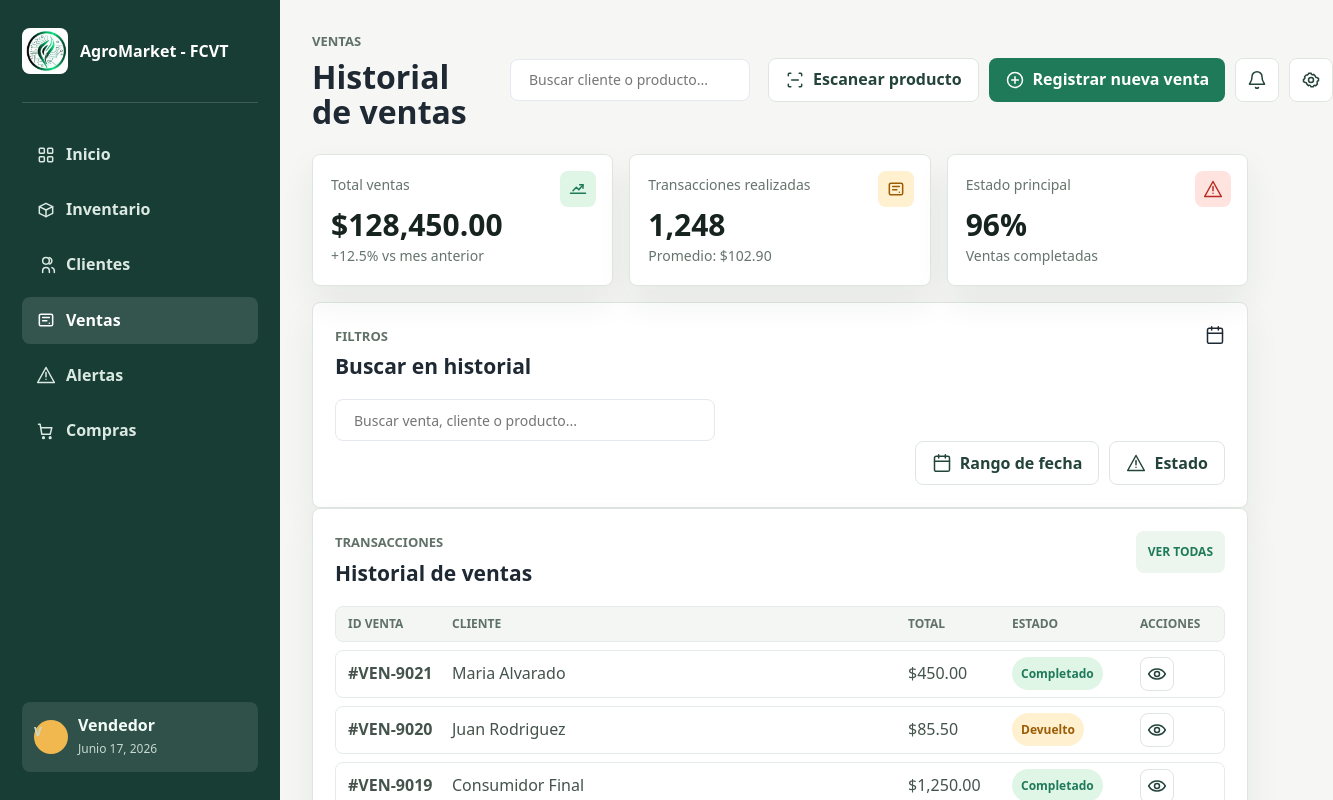
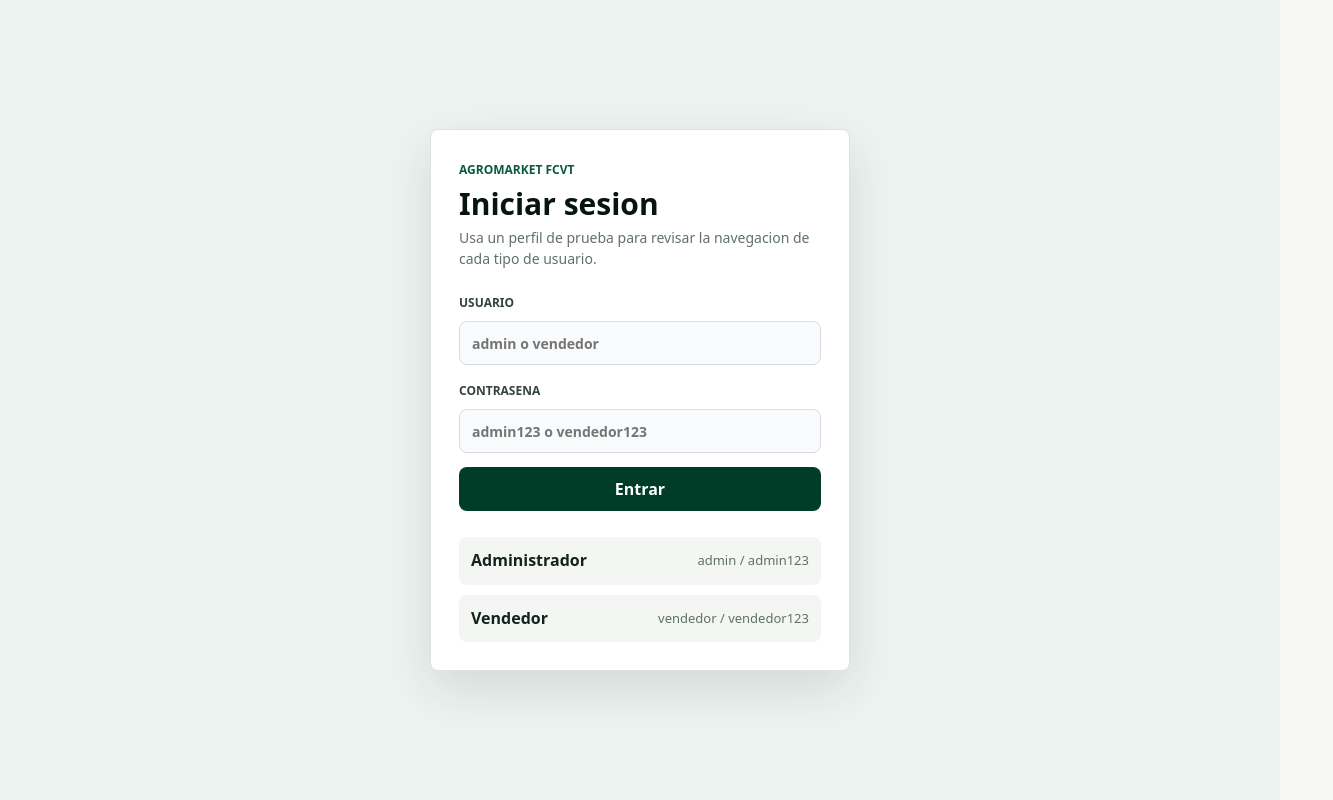
Before and after one commit to JoC1305/AgroMarket-FCVT, a React (Vite) app in the folder frontend/: page / in a window 1280 px wide. Shown: the top 800 px of the page, 1333 px wide, since content can reach past the window. Built offline with nearby package versions, Linux system fonts and the light colour scheme.

Commit message:
Creación de login para pruebas de navegación de usuario

```diff
--- a/frontend/src/App.css
+++ b/frontend/src/App.css
@@ -1709,3 +1709,148 @@ meter::-webkit-meter-optimum-value {
   width: 34px;
   height: 34px;
 }
+
+.login-page {
+  min-height: 100svh;
+  display: grid;
+  place-items: center;
+  padding: 28px;
+  background: #edf3f1;
+  color: #14221d;
+}
+
+.login-panel {
+  width: min(420px, 100%);
+  display: grid;
+  gap: 22px;
+  padding: 28px;
+  background: #ffffff;
+  border: 1px solid #dbe4df;
+  border-radius: 8px;
+  box-shadow: 0 18px 50px rgba(20, 34, 29, 0.12);
+}
+
+.login-eyebrow,
+.login-copy,
+.login-panel h1 {
+  margin: 0;
+}
+
+.login-eyebrow {
+  color: #0b5a3d;
+  font-size: 12px;
+  font-weight: 900;
+  text-transform: uppercase;
+}
+
+.login-panel h1 {
+  margin-top: 6px;
+  color: #07140f;
+  font-size: 30px;
+  line-height: 1.1;
+}
+
+.login-copy {
+  margin-top: 8px;
+  color: #607168;
+  font-size: 14px;
+  line-height: 1.45;
+}
+
+.login-form {
+  display: grid;
+  gap: 14px;
+}
+
+.login-form label {
+  display: grid;
+  gap: 7px;
+  color: #34433c;
+  font-size: 12px;
+  font-weight: 900;
+  text-transform: uppercase;
+}
+
+.login-form input {
+  min-height: 44px;
+  border: 1px solid #d7dde5;
+  border-radius: 8px;
+  background: #f9fbfc;
+  color: #16231e;
+  font: inherit;
+  font-size: 14px;
+  padding: 0 12px;
+}
+
+.login-form button {
+  min-height: 44px;
+  border: 0;
+  border-radius: 8px;
+  background: #003d28;
+  color: #ffffff;
+  font: inherit;
+  font-weight: 900;
+  cursor: pointer;
+}
+
+.login-form button:hover {
+  background: #0b5a3d;
+}
+
+.login-error {
+  margin: 0;
+  padding: 10px 12px;
+  border-radius: 8px;
+  background: #ffe4e0;
+  color: #a82720;
+  font-size: 13px;
+  font-weight: 800;
+}
+
+.login-users {
+  display: grid;
+  gap: 10px;
+  padding-top: 4px;
+}
+
+.login-users div {
+  display: flex;
+  align-items: center;
+  justify-content: space-between;
+  gap: 12px;
+  padding: 12px;
+  border-radius: 8px;
+  background: #f3f6f2;
+}
+
+.login-users strong,
+.login-users span {
+  display: block;
+}
+
+.login-users span {
+  color: #607168;
+  font-size: 13px;
+}
+
+.seller-footer {
+  display: grid;
+  gap: 10px;
+}
+
+.seller-logout {
+  display: flex;
+  align-items: center;
+  justify-content: center;
+  min-height: 38px;
+  border-radius: 8px;
+  background: rgba(255, 255, 255, 0.1);
+  color: #f5fbf7;
+  font-size: 13px;
+  font-weight: 800;
+  text-decoration: none;
+}
+
+.seller-logout:hover {
+  background: rgba(255, 255, 255, 0.16);
+}
--- a/frontend/src/App.tsx
+++ b/frontend/src/App.tsx
@@ -1,10 +1,36 @@
 import { useEffect, useState } from 'react'
+import type { FormEvent } from 'react'
 import AdminHeader from './components_admin/AdminHeader'
 import AdminSidebar from './components_admin/AdminSidebar'
 import AdminHome from './pages_admin/home'
 import AdminVentas from './pages_admin/Ventas'
+import SellerHome from './pages_vendedor/home'
 import HistorialDeVentas from './pages_vendedor/HistorialDeVentas'
 import './App.css'
+
+type UserRole = 'admin' | 'seller'
+
+type Session = {
+  name: string
+  role: UserRole
+}
+
+type TestUser = Session & {
+  password: string
+}
+
+const testUsers: Record<string, TestUser> = {
+  admin: {
+    name: 'Administrador',
+    password: 'admin123',
+    role: 'admin',
+  },
+  vendedor: {
+    name: 'Vendedor',
+    password: 'vendedor123',
+    role: 'seller',
+  },
+}
 
 const pageTitles: Record<string, string> = {
   inventario: 'Inventario',
@@ -15,7 +41,87 @@ const pageTitles: Record<string, string> = {
   usuarios: 'Usuarios',
 }
 
-const getActivePage = () => window.location.hash.replace('#', '') || 'vendedor-ventas'
+const getActivePage = () => window.location.hash.replace('#', '') || 'inicio'
+
+function getStoredSession() {
+  const savedRole = window.localStorage.getItem('agromarket-role') as UserRole | null
+  const savedName = window.localStorage.getItem('agromarket-user')
+
+  if (!savedRole || !savedName) {
+    return null
+  }
+
+  return { name: savedName, role: savedRole }
+}
+
+function Login({ onLogin }: { onLogin: (session: Session) => void }) {
+  const [error, setError] = useState('')
+
+  const handleSubmit = (event: FormEvent<HTMLFormElement>) => {
+    event.preventDefault()
+
+    const formData = new FormData(event.currentTarget)
+    const username = String(formData.get('username') ?? '').trim().toLowerCase()
+    const password = String(formData.get('password') ?? '')
+    const user = testUsers[username]
+
+    if (!user || user.password !== password) {
+      setError('Usuario o contrasena incorrectos')
+      return
+    }
+
+    const session = { name: user.name, role: user.role }
+    window.localStorage.setItem('agromarket-user', session.name)
+    window.localStorage.setItem('agromarket-role', session.role)
+    window.location.hash = '#inicio'
+    onLogin(session)
+  }
+
+  return (
+    <main className="login-page">
+      <section className="login-panel" aria-label="Iniciar sesion">
+        <div>
+          <p className="login-eyebrow">AgroMarket FCVT</p>
+          <h1>Iniciar sesion</h1>
+          <p className="login-copy">Usa un perfil de prueba para revisar la navegacion de cada tipo de usuario.</p>
+        </div>
+
+        <form className="login-form" onSubmit={handleSubmit}>
+          <label>
+            Usuario
+            <input autoComplete="username" name="username" placeholder="admin o vendedor" type="text" required />
+          </label>
+
+          <label>
+            Contrasena
+            <input
+              autoComplete="current-password"
+              name="password"
+              placeholder="admin123 o vendedor123"
+              type="password"
+              required
+            />
+          </label>
+
+          {error && <p className="login-error">{error}</p>}
+
+          <button type="submit">Entrar</button>
+        </form>
+
+        <div className="login-users" aria-label="Usuarios de prueba">
+          <div>
+            <strong>Administrador</strong>
+            <span>admin / admin123</span>
+          </div>
+          <div>
+            <strong>Vendedor</strong>
+            <span>vendedor / vendedor123</span>
+          </div>
+        </div>
+      </section>
+    </main>
+  )
+}
 
 function AdminPlaceholder({ page }: { page: string }) {
   const title = pageTitles[page] ?? 'Inicio'
@@ -46,6 +152,7 @@ function AdminPlaceholder({ page }: { page: string }) {
 }
 
 function App() {
+  const [session, setSession] = useState<Session | null>(getStoredSession)
   const [activePage, setActivePage] = useState(getActivePage)
 
   useEffect(() => {
@@ -55,6 +162,29 @@ function App() {
     return () => window.removeEventListener('hashchange', handleHashChange)
   }, [])
 
+  useEffect(() => {
+    if (activePage !== 'cerrar-sesion') {
+      return
+    }
+
+    window.localStorage.removeItem('agromarket-user')
+    window.localStorage.removeItem('agromarket-role')
+    setSession(null)
+    window.location.hash = ''
+  }, [activePage])
+
+  if (!session) {
+    return <Login onLogin={setSession} />
+  }
+
+  if (session.role === 'seller') {
+    if (activePage === 'ventas' || activePage === 'vendedor-ventas') {
+      return <HistorialDeVentas />
+    }
+
+    return <SellerHome />
+  }
+
   if (activePage === 'admin' || activePage === 'inicio') {
     return <AdminHome />
   }
@@ -63,10 +193,6 @@ function App() {
     return <AdminVentas />
   }
 
-  if (activePage === 'vendedor-ventas') {
-    return <HistorialDeVentas />
-  }
-
   return <AdminPlaceholder page={activePage} />
 }
 
--- a/frontend/src/components/Icon.tsx
+++ b/frontend/src/components/Icon.tsx
@@ -15,6 +15,8 @@ export type IconName =
   | 'box'
   | 'calendar'
   | 'eye'
+  | 'logout'
+
 
 const paths: Record<IconName, ReactNode> = {
   inicio: (
@@ -34,10 +36,10 @@ const paths: Record<IconName, ReactNode> = {
   ),
   clients: (
     <>
-      <path d="M16 21v-2a4 4 0 0 0-8 0v2" />
-      <circle cx="12" cy="7" r="4" />
-      <path d="M22 21v-2a4 4 0 0 0-3-3.87" />
-      <path d="M16 3.13a4 4 0 0 1 0 7.75" />
+      <path d="M8 11a3 3 0 1 0 0-6 3 3 0 0 0 0 6Z" />
+      <path d="M3 20a5 5 0 0 1 10 0" />
+      <path d="M17 10a2.5 2.5 0 1 0 0-5" />
+      <path d="M15 15a4 4 0 0 1 6 3.5" />
     </>
   ),
   sales: (
@@ -108,6 +110,13 @@ const paths: Record<IconName, ReactNode> = {
       <circle cx="12" cy="12" r="3" />
     </>
   ),
+  logout: (
+    <>
+      <path d="M10 4H6a2 2 0 0 0-2 2v12a2 2 0 0 0 2 2h4" />
+      <path d="M15 16l4-4-4-4" />
+      <path d="M8 12h11" />
+    </>
+  )
 }
 
 function Icon({ name }: { name: IconName }) {
--- a/frontend/src/components/vendedor_header.tsx
+++ b/frontend/src/components/vendedor_header.tsx
@@ -25,7 +25,8 @@ function Header({
       </div>
 
       <div className="seller-search">
-        <input type="search" placeholder="Buscar cliente o producto..." aria-label="Buscar reporte o producto" />
+        <input type="search" placeholder={searchLabel} aria-label={searchLabel} />
+        <small>{searchShortcut}</small>
       </div>
 
       <div className="actions seller-actions">
--- a/frontend/src/components/vendedor_sidebar.tsx
+++ b/frontend/src/components/vendedor_sidebar.tsx
@@ -49,12 +49,19 @@ function Sidebar({
         </nav>
       </div>
 
-      <div className="seller-profile" aria-label="Vendedor activo">
-        <span className="avatar">{userName.charAt(0)}</span>
-        <div>
-          <strong>{userName}</strong>
-          <span>{userDetail}</span>
+      <div className="seller-footer">
+        <div className="seller-profile" aria-label="Vendedor activo">
+          <span className="avatar">{userName.charAt(0)}</span>
+          <div>
+            <strong>{userName}</strong>
+            <span>{userDetail}</span>
+          </div>
         </div>
+
+        <a className="seller-logout" href="#cerrar-sesion">
+          <Icon name="logout" />
+          Cerrar sesión
+        </a>
       </div>
     </aside>
   )
--- a/frontend/src/components_admin/AdminSidebar.tsx
+++ b/frontend/src/components_admin/AdminSidebar.tsx
@@ -135,7 +135,7 @@ function AdminSidebar({ activePage = 'inicio' }: AdminSidebarProps) {
 
       <a className="admin-logout" href="#cerrar-sesion">
         <SidebarIcon name="logout" />
-        <span>Cerrar sesion</span>
+        <span>Cerrar sesión</span>
       </a>
     </aside>
   )
```
